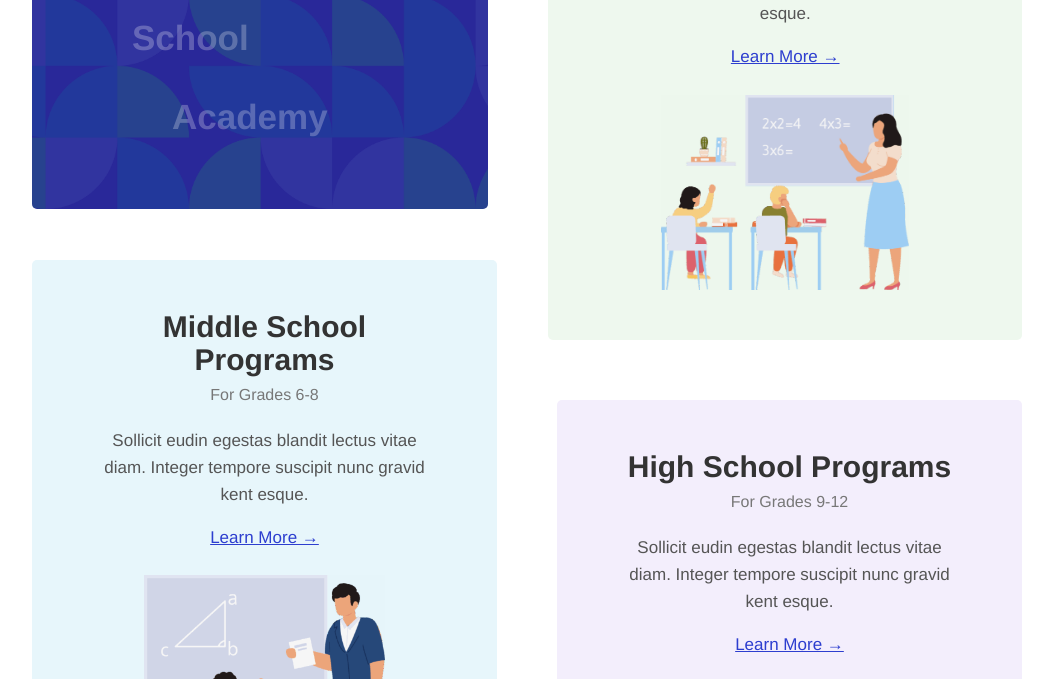
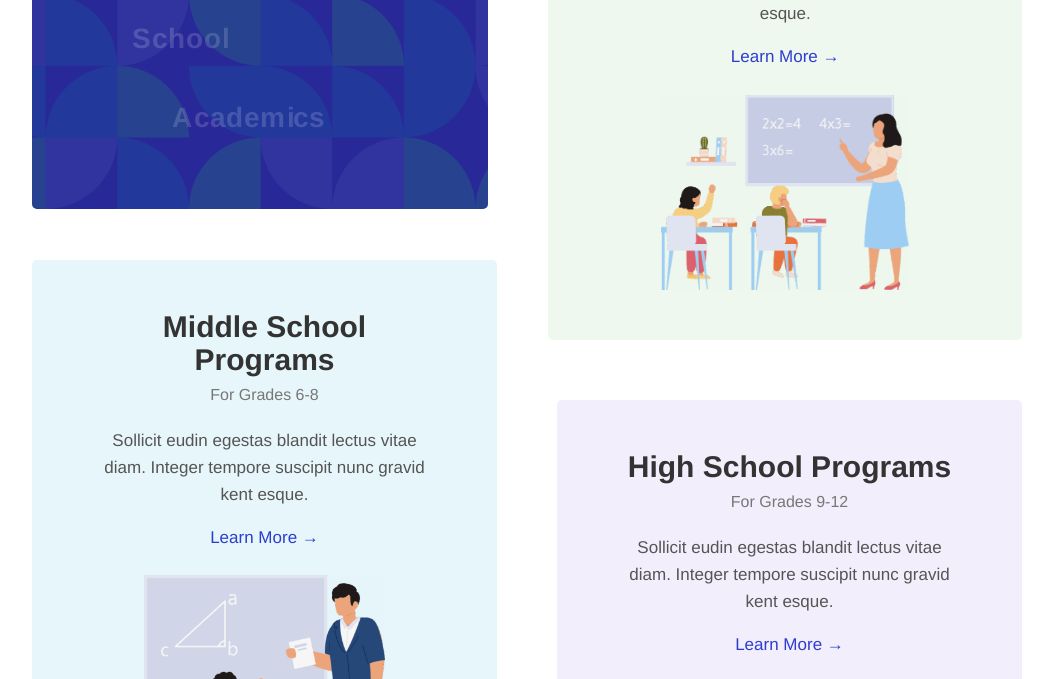
Before and after one commit to nvd1402/Task1Sota, a plain HTML site: page avada/index.html in a window 1280 px wide. Shown: the part 2076-2755 px from the top of the page, without its empty margins (113-1166 px from the left). Drawn offline with nearby package versions, Linux system fonts and the light colour scheme.

Commit message:
animation

```diff
--- a/avada/assets/css/style.css
+++ b/avada/assets/css/style.css
@@ -815,12 +815,15 @@ a {
     display: inline-flex;
     align-items: center;
     gap: 6px;
-
     margin: 18px auto 0;
     font-size: 17px;
     color: #2d3ecf;
-    text-decoration: underline;
+    text-decoration: none;
     cursor: pointer;
+}
+
+.learn-more:hover {
+    text-decoration: none;
 }
 
 /* Center image */
@@ -867,16 +870,17 @@ a {
 
 .banner-title .line {
     display: block;
-}
-
-/* canh vị trí 2 dòng như bạn làm */
+    position: relative; /* Để absolute positioning của char hoạt động */
+}
+
+/* canh vị trí 2 dòng */
 .banner-title .line-one {
     margin-left: 20px;
     margin-bottom: 40px;
 }
 
 .banner-title .line-two {
-    margin-left: 60px;
+    margin-left: 60px; /* Khi chưa cuộn: Academics cách lề sâu hơn School */
 }
 
 /* từng ký tự */
@@ -884,14 +888,20 @@ a {
     display: inline-block;
     opacity: 0.25;
     font-size: 35px;
-    transform-origin: left bottom;
+    transform-origin: left center;
+    margin-right: 0; /* Bỏ margin-right âm để không làm chữ sát nhau */
     transition: transform 0.25s ease, opacity 0.25s ease;
+    /* Dùng overflow để chữ lớn không đẩy chữ nhỏ */
+    overflow: visible;
+    /* Ngăn chặn ảnh hưởng đến layout bên ngoài */
+    contain: layout style;
+    /* Đảm bảo chữ nhỏ không bị đẩy */
+    vertical-align: top;
 }
 
 .banner-title .char.is-active{
     opacity: 1;
-    transform: scale(1);
-    transition: transform 0.25s ease, opacity 0.25s ease;
+    /* KHÔNG thay đổi margin-right để không đẩy layout */
 }
 /*Line luon song*/
 .school-marquee {
@@ -1271,8 +1281,7 @@ a {
     font-weight: 600;
     font-size: 17px;
     color: #1d28b0;
-    text-decoration: underline;
-    text-underline-offset: 4px;
+    text-decoration: none;
     display: flex;
     align-items: center;
     justify-content: center;
@@ -1284,6 +1293,7 @@ a {
 
 .event-card-link:hover {
     color: #0e1580;
+    text-decoration: none;
 }
 
 /* ==================== RESPONSIVE ==================== */
@@ -2616,12 +2626,16 @@ a {
     font-size: 36px;
     font-weight: 700;
     line-height: 1.2;
-    color: #ffffff;
     margin: 20px 0;
 }
 
 .motto-word{
     display: block;
+    background: linear-gradient(to right, #ffffff 0%, #a0a0ff 50%, #ffffff 100%);
+    -webkit-background-clip: text;
+    background-clip: text;
+    -webkit-text-fill-color: transparent;
+    color: transparent;
 }
 
 .footer-social{
--- a/avada/assets/js/main.js
+++ b/avada/assets/js/main.js
@@ -1,10 +1,8 @@
-// refactored-main.js
 document.addEventListener('DOMContentLoaded', () => {
-    // ---------- Helpers ----------
     const safeQuery = (sel, ctx = document) => ctx.querySelector(sel);
     const safeQueryAll = (sel, ctx = document) => Array.from(ctx.querySelectorAll(sel));
 
-    // ---------- CTA button hover text ----------
+    // CTA button hover text
     (function setupCta() {
         const ctaBtn = safeQuery('#ctaBtn');
         const btnText = ctaBtn ? ctaBtn.querySelector('.btn-text') : null;
@@ -17,7 +15,7 @@ document.addEventListener('DOMContentLoaded', () => {
         ctaBtn.addEventListener('mouseleave', () => btnText.textContent = defaultText);
     })();
 
-    // ---------- Parallax for hero shape ----------
+    // Parallax for hero shape
     (function setupParallax() {
         const heroShape = safeQuery('.hero-shape');
         if (!heroShape) return;
@@ -29,7 +27,7 @@ document.addEventListener('DOMContentLoaded', () => {
         }, { passive: true });
     })();
 
-    // ---------- GSAP + SplitType title animation helper ----------
+    // GSAP + SplitType title animation helper
     if (window.gsap && window.ScrollTrigger && window.SplitType) {
         gsap.registerPlugin(ScrollTrigger);
     }
@@ -60,7 +58,6 @@ document.addEventListener('DOMContentLoaded', () => {
                 ch.classList.add('is-active');
                 return;
             }
-            // Gradient để đạt hiệu ứng nửa ký tự như mẫu
             const pct = (clamped * 100).toFixed(2);
             ch.style.backgroundImage = `linear-gradient(to right, #111111 0%, #111111 ${pct}%, #e0e0e0 ${pct}%, #e0e0e0 100%)`;
             ch.style.webkitBackgroundClip = 'text';
@@ -69,83 +66,180 @@ document.addEventListener('DOMContentLoaded', () => {
             ch.classList.remove('is-active');
         };
 
-        // reset về xám
         chars.forEach(ch => setCharFill(ch, 0));
 
         ScrollTrigger.create(Object.assign({
             trigger: triggerSelector,
             start: 'top 80%',
-            end: 'bottom top', // kéo dài khoảng cuộn để dễ hoàn thành
+            end: 'bottom top',
             scrub: true,
             onUpdate(self) {
-                // Tô theo tỉ lệ nhỏ của từng ký tự (có thể dừng ở nửa ký tự)
                 const progress = self.progress * total;
                 chars.forEach((ch, i) => {
-                    const local = Math.min(1, Math.max(0, progress - i)); // 0->1 cho từng ký tự
+                    const local = Math.min(1, Math.max(0, progress - i));
                     setCharFill(ch, local);
                 });
             },
             onLeave() {
-                // Khi cuộn qua hẳn, tất cả ký tự đậm
                 chars.forEach(ch => setCharFill(ch, 1));
             },
             onLeaveBack() {
-                // Khi cuộn ngược, trả về xám
                 chars.forEach(ch => setCharFill(ch, 0));
             }
         }, options));
     };
 
-    // Create for multiple headings
     createTitleSplitScroll('.who-title', '.who-we-are');
     createTitleSplitScroll('.js-cr-title', '.classroom');
     createTitleSplitScroll('.js-events-title', '.events');
     createTitleSplitScroll('.js-news-title', '.news');
 
-    // ---------- "Cuon chu shool academy" (multi-line) ----------
+    // School Academics scroll animation
     (function setupJsGsapTitle() {
         const title = safeQuery('.js-gsap-title');
         if (!title || !window.ScrollTrigger || !window.gsap) return;
 
         const lineNodes = title.querySelectorAll('.line');
-        const linesChars = [];
+        const lines = Array.from(lineNodes);
 
-        lineNodes.forEach(line => {
+        lines.forEach(line => {
             const text = line.textContent || '';
             line.innerHTML = '';
-            const chars = [];
-            text.split('').forEach(ch => {
+
+            text.split('').forEach(char => {
+                const wrapper = document.createElement('span');
+                wrapper.className = 'char-wrapper';
+                wrapper.style.display = 'inline-block';
+                wrapper.style.position = 'relative';
+
                 const span = document.createElement('span');
                 span.className = 'char';
-                span.textContent = ch;
-                line.appendChild(span);
-                chars.push(span);
+
+                if (char === ' ') {
+                    span.classList.add('space');
+                    span.innerHTML = '&nbsp;';
+                } else {
+                    span.textContent = char;
+                }
+
+                wrapper.appendChild(span);
+                line.appendChild(wrapper);
             });
-            linesChars.push(chars);
+        });
+
+        const alignmentOffset = -40;
+
+        lines.forEach((line, lineIndex) => {
+            const wrappers = Array.from(line.querySelectorAll('.char-wrapper'));
+            const chars = Array.from(line.querySelectorAll('.char'));
+
+            wrappers.forEach((wrapper, idx) => {
+                const char = chars[idx];
+                requestAnimationFrame(() => {
+                    const rect = wrapper.getBoundingClientRect();
+                    wrapper.dataset.initialWidth = rect.width.toString();
+                });
+
+                gsap.set(wrapper, {
+                    marginRight: '-0.1em',
+                    verticalAlign: 'top'
+                });
+            });
+
+            gsap.set(chars, {
+                scale: 0.8,
+                color: 'rgba(255, 255, 255, 0.4)',
+                x: 0,
+                y: 0,
+                letterSpacing: '0.1em',
+                force3D: true,
+                transformOrigin: "left center",
+                display: "inline-block",
+                position: "relative",
+                zIndex: 1
+            });
+
+            if (lineIndex === 1) {
+                chars.forEach(char => {
+                    char.dataset.alignmentX = alignmentOffset.toString();
+                });
+            }
+
+            const spaces = line.querySelectorAll('.char.space');
+            gsap.set(spaces, { width: '1.2em' });
         });
 
         ScrollTrigger.create({
             trigger: title,
-            start: 'top 75%',
+            start: 'top 80%',
             end: 'top 20%',
-            scrub: true,
+            scrub: 3,
+
             onUpdate(self) {
                 const progress = self.progress;
-                linesChars.forEach(chars => {
-                    const total = chars.length;
-                    const activeCount = Math.floor(progress * total);
-                    chars.forEach((ch, i) => ch.classList.toggle('is-active', i < activeCount));
+
+                lines.forEach((line, lineIndex) => {
+                    const chars = Array.from(line.querySelectorAll('.char'));
+                    const totalChars = chars.length;
+
+                    chars.forEach((char, idx) => {
+                        const animationRange = 0.2;
+
+                        let charProgress;
+                        if (totalChars > 1) {
+                            if (idx === totalChars - 1) {
+                                charProgress = 1 - animationRange;
+                            } else {
+                                charProgress = (idx / (totalChars - 1)) * (1 - animationRange);
+                            }
+                        } else {
+                            charProgress = 0;
+                        }
+
+                        const charStart = charProgress;
+
+                        let relativeProgress = 0;
+                        if (progress >= charStart) {
+                            relativeProgress = Math.min((progress - charStart) / animationRange, 1);
+                        }
+
+                        const targetX = lineIndex === 1 ? parseFloat(char.dataset.alignmentX || alignmentOffset) : 0;
+
+                        const currentScale = 0.8 + (relativeProgress * (1.8 - 0.8));
+                        const currentOpacity = 0.4 + (relativeProgress * (1 - 0.4));
+                        const currentColor = relativeProgress > 0.5 ? '#ffffff' : 'rgba(255, 255, 255, 0.4)';
+                        const currentLetterSpacing = (0.1 + relativeProgress * 0.7) + 'em';
+                        const currentX = relativeProgress * targetX;
+                        const currentZIndex = relativeProgress > 0.1 ? 10 : 1;
+
+                        gsap.set(char, {
+                            scale: currentScale,
+                            color: currentColor,
+                            x: currentX,
+                            y: 0,
+                            letterSpacing: currentLetterSpacing,
+                            opacity: currentOpacity,
+                            zIndex: currentZIndex,
+                            marginRight: '-0.1em'
+                        });
+
+                        if (char.classList.contains('space')) {
+                            const spaceWidth = 1.2 + (relativeProgress * (2 - 1.2)) + 'em';
+                            gsap.set(char, {
+                                width: spaceWidth
+                            });
+                        }
+                    });
                 });
             }
         });
     })();
 
-    // ---------- Flip từng chữ "A new learning experience..." ----------
+    // Flip animation for "A new learning experience..."
     (function setupExTitleFlip() {
         const title = safeQuery('.ex-title');
         if (!title || !window.ScrollTrigger || !window.gsap) return;
 
-        // Nếu builder đã có span.word thì dùng luôn; nếu không thì tự bọc thành word
         let words = Array.from(title.querySelectorAll('.word'));
         if (!words.length) {
             const originalHTML = title.innerHTML;
@@ -174,19 +268,15 @@ document.addEventListener('DOMContentLoaded', () => {
                 }
             });
         } else {
-            // chuẩn hóa class để CSS dùng chung
             words.forEach(w => w.classList.add('ex-word'));
         }
 
-        // trạng thái ban đầu: úp xuống, mờ (theo cụm từ, không chéo)
         words.forEach(w => {
-            // từ trên cao, úp xuống (không nghiêng Z, không chiều sâu)
             w.style.transform = 'translateY(-50px) rotateX(-90deg)';
             w.style.opacity = '0';
             w.style.display = 'inline-block';
         });
 
-        // Từ nghiêng (Z) + úp (X) -> lật xuống + hạ vị trí theo cuộn
         ScrollTrigger.create({
             trigger: title,
             start: 'top 80%',
@@ -198,8 +288,8 @@ document.addEventListener('DOMContentLoaded', () => {
                 words.forEach((w, i) => {
                     const local = Math.min(1, Math.max(0, progress - i * 0.3));
                     const opacity = Math.max(0, Math.min(1, local * 1.2));
-                    const ty = -50 + (50 * local);      // từ -50px xuống 0
-                    const rx = -90 + (90 * local);      // từ úp -90 về 0
+                    const ty = -50 + (50 * local);
+                    const rx = -90 + (90 * local);
                     w.style.transform = `translateY(${ty}px) rotateX(${rx}deg)`;
                     w.style.opacity = opacity.toString();
                     w.classList.toggle('is-active', local >= 1);
@@ -221,7 +311,8 @@ document.addEventListener('DOMContentLoaded', () => {
             }
         });
     })();
-    // ---------- Event cards overlap effect (with guards) ----------
+
+    // Event cards overlap effect
     (function setupEventCards() {
         const cards = safeQueryAll('.event-card');
         const container = safeQuery('.events-cards-container');
@@ -236,7 +327,6 @@ document.addEventListener('DOMContentLoaded', () => {
                 const cardHeight = rect.height;
                 const cardTop = rect.top;
 
-                // defaults
                 let blurAmount = 0, opacity = 1, scale = 1;
 
                 const nextCard = cards[index + 1];
@@ -267,7 +357,7 @@ document.addEventListener('DOMContentLoaded', () => {
         }, { passive: true });
     })();
 
-    // ---------- Courses numbers animation (fix suffix k/m) ----------
+    // Courses numbers animation
     function parseDisplay(text) {
         const raw = (text || '').trim();
         if (!raw) return null;
@@ -283,8 +373,8 @@ document.addEventListener('DOMContentLoaded', () => {
         const decimals = (numStr.split('.')[1] || '').length;
 
         return {
-            num: num * multiplier,   // numeric target (already multiplied)
-            displaySuffix: suffix,   // keep original suffix for display if needed
+            num: num * multiplier,
+            displaySuffix: suffix,
             hasPlus,
             decimals
         };
@@ -338,14 +428,13 @@ document.addEventListener('DOMContentLoaded', () => {
         els.forEach(el => io.observe(el));
     })();
 
-// ---------- Classroom animated-title (multi-line with GSAP) ----------
+    // Classroom animated-title
     (function setupAnimatedTitle() {
         const title = safeQuery('#animated-title');
         if (!title || !window.gsap || !window.ScrollTrigger) return;
 
         const lines = Array.from(title.querySelectorAll('.cf-title-line'));
 
-        // Tạo span từng ký tự
         lines.forEach(line => {
             const text = line.getAttribute('data-text') || '';
             line.innerHTML = '';
@@ -365,26 +454,22 @@ document.addEventListener('DOMContentLoaded', () => {
             });
         });
 
-        // Trạng thái ban đầu
         lines.forEach(line => {
             const chars = Array.from(line.querySelectorAll('.char'));
 
-            // ⭐ Giữ chữ nhỏ đứng yên – không nhảy khi scale
             gsap.set(chars, {
                 scale: 0.7,
                 color: '#d0d0d0',
                 x: 0,
                 force3D: true,
                 transformOrigin: "50% 50%",
-                display: "inline-block" // ⭐ cực quan trọng
+                display: "inline-block"
             });
 
-            // Width ban đầu của space
             const spaces = line.querySelectorAll('.char.space');
             gsap.set(spaces, { width: '1.2em' });
         });
 
-        // ScrollTrigger
         ScrollTrigger.create({
             trigger: title,
             start: 'top 75%',
@@ -401,7 +486,6 @@ document.addEventListener('DOMContentLoaded', () => {
                     chars.forEach((char, idx) => {
                         const charProgress = idx / totalChars;
 
-                        // Animate IN — phóng to như bong bóng
                         if (progress >= charProgress && !char.classList.contains('animated')) {
                             char.classList.add('animated');
 
@@ -413,7 +497,6 @@ document.addEventListener('DOMContentLoaded', () => {
                                 force3D: true
                             });
 
-                            // Space thu nhỏ (1.2em → 0.3em)
                             if (char.classList.contains('space')) {
                                 gsap.to(char, {
                                     width: '0.3em',
@@ -423,7 +506,6 @@ document.addEventListener('DOMContentLoaded', () => {
                             }
                         }
 
-                        // Animate OUT — thu nhỏ lại nhưng GIỮ NGUYÊN VỊ TRÍ
                         else if (progress < charProgress && char.classList.contains('animated')) {
                             char.classList.remove('animated');
 
@@ -435,7 +517,6 @@ document.addEventListener('DOMContentLoaded', () => {
                                 force3D: true
                             });
 
-                            // Space trở lại width cũ (0.3em → 1.2em)
                             if (char.classList.contains('space')) {
                                 gsap.to(char, {
                                     width: '1.2em',
@@ -451,9 +532,7 @@ document.addEventListener('DOMContentLoaded', () => {
 
     })();
 
-
-
-    // ---------- Grid drag to scroll (mouse + touch) ----------
+    // Grid drag to scroll
     (function setupGridDrag() {
         const grid = safeQuery('.cr-grid');
         const btnPrev = safeQuery('.cr-nav-prev');
@@ -478,12 +557,10 @@ document.addEventListener('DOMContentLoaded', () => {
             grid.scrollLeft = scrollLeft - walk;
         };
 
-        // mouse
         grid.addEventListener('mousedown', e => startDrag(e.pageX));
         window.addEventListener('mouseup', endDrag);
         grid.addEventListener('mousemove', e => moveDrag(e.pageX));
 
-        // touch
         grid.addEventListener('touchstart', e => startDrag(e.touches[0].pageX), { passive: true });
         grid.addEventListener('touchend', endDrag);
         grid.addEventListener('touchmove', e => moveDrag(e.touches[0].pageX, false), { passive: false });
@@ -492,7 +569,7 @@ document.addEventListener('DOMContentLoaded', () => {
         if (btnPrev) btnPrev.addEventListener('click', () => grid.scrollBy({ left: -330, behavior: 'smooth' }));
     })();
 
-/// ---------- Classroom Carousel (Swiper) ----------
+    // Classroom Carousel (Swiper)
     (function setupClassroomCarousel() {
         const wrapper  = safeQuery('.cr-cards-wrapper');
         const swiperEl = safeQuery('.cr-swiper');
@@ -516,7 +593,6 @@ document.addEventListener('DOMContentLoaded', () => {
             }
         });
 
-        // ---------- Drag Control (Up & Down quyết định trái / phải) ----------
         let isDown = false;
         let startX = 0;
         let startY = 0;
@@ -534,7 +610,7 @@ document.addEventListener('DOMContentLoaded', () => {
             const moveX = e.clientX - startX;
             const moveY = e.clientY - startY;
 
-            deltaX = moveX * 0.4; // ghì nhẹ cũng thấy card đi
+            deltaX = moveX * 0.4;
 
             swiper.setTranslate(swiper.getTranslate() + deltaX);
         });
@@ -545,7 +621,6 @@ document.addEventListener('DOMContentLoaded', () => {
 
             const endY = e.clientY - startY;
 
-            // Vuốt lên -> sang phải | Vuốt xuống -> sang trái
             if (Math.abs(endY) > 40) {
                 if (endY < 0) {
                     swiper.slideNext();
@@ -553,7 +628,7 @@ document.addEventListener('DOMContentLoaded', () => {
                     swiper.slidePrev();
                 }
             } else {
-                swiper.slideTo(swiper.activeIndex); // trả lại vị trí
+                swiper.slideTo(swiper.activeIndex);
             }
         }
 
@@ -562,10 +637,7 @@ document.addEventListener('DOMContentLoaded', () => {
 
     })();
 
-
-
-
-// ---------- Classroom Floating Icon Follow Mouse + Drag Direction ----------
+    // Classroom Floating Icon Follow Mouse
     (function setupClassroomFloatIcon() {
         const wrapper   = safeQuery('.cr-cards-wrapper');
         const floatIcon = safeQuery('.cr-float-icon');
@@ -622,5 +694,4 @@ document.addEventListener('DOMContentLoaded', () => {
 
     })();
 
-
 });
--- a/avada/index.html
+++ b/avada/index.html
@@ -267,7 +267,7 @@
 
                 <h2 class="banner-title js-gsap-title">
                     <span class="line line-one">School</span>
-                    <span class="line line-two">Academy</span>
+                    <span class="line line-two">Academics</span>
                 </h2>
 
 
```
Also changed, not shown: 1 other file.
